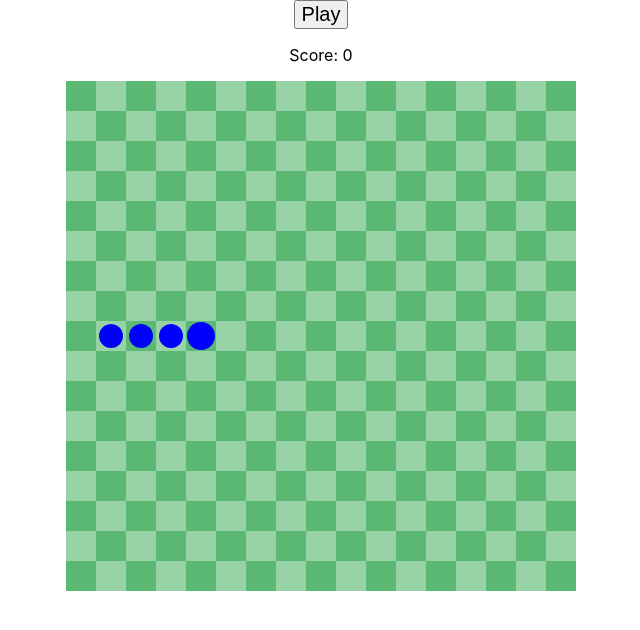
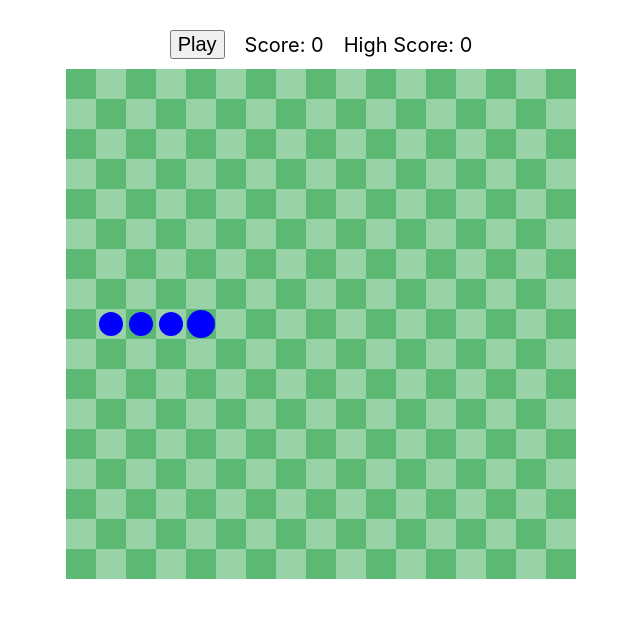
Before and after one commit to KateHoward10/snake, a React (Create React App) app: page / in a window 1280 px wide. Shown: the top 630 px of the page, without its empty margins (319-959 px from the left). Built offline with nearby package versions, Linux system fonts and the light colour scheme.

Commit message:
End game if you bump into yourself

```diff
--- a/src/App.css
+++ b/src/App.css
@@ -3,9 +3,18 @@
   display: flex;
   flex-direction: column;
   align-items: center;
-  justify-content: center;
+  padding: 20px;
 }
 
-button {
+.controls {
+  display: flex;
+  flex-direction: row;
+  align-items: center;
+  justify-content: space-between;
+}
+
+button,
+p {
   font-size: 20px;
+  margin: 10px;
 }
--- a/src/App.js
+++ b/src/App.js
@@ -9,6 +9,7 @@ function App() {
   const [interval, setInterval] = useState(null);
   const [foodPosition, setFoodPosition] = useState(null);
   const [score, setScore] = useState(0);
+  const [highScore, setHighScore] = useState(0);
 
   function startGame() {
     setFoodPosition(getFoodPosition());
@@ -46,17 +47,30 @@ function App() {
   }, interval);
 
   useEffect(() => {
+    // If you eat the food
     if (snake[snake.length - 1] === foodPosition) {
       setSnake([snake[0] - (snake[1] - snake[0] * -1), ...snake]);
       setFoodPosition(getFoodPosition());
-      setScore(score + 100);
+      setScore(score + 10);
+      setInterval(interval * 0.98);
+      // If you bump into yourself
+    } else if (snake.slice(0, snake.length - 1).includes(snake[snake.length - 1])) {
+      setSnake([137, 138, 139, 140]);
+      setDirection('ArrowRight');
+      setInterval(null);
+      setFoodPosition(null);
+      setHighScore(score);
+      setScore(0);
     }
-  }, [snake, foodPosition, setFoodPosition, getFoodPosition, setSnake, score, setScore]);
+  }, [snake, foodPosition, setFoodPosition, getFoodPosition, setSnake, score, setScore, interval, setInterval]);
 
   return (
     <div className="App" role="button" tabIndex="0" onKeyDown={turn}>
-      <button onClick={startGame}>Play</button>
-      <p>Score: {score}</p>
+      <div className="controls">
+        <button onClick={startGame}>Play</button>
+        <p>Score: {score}</p>
+        <p>High Score: {highScore}</p>
+      </div>
       <Grid snake={snake} foodPosition={foodPosition} />
     </div>
   );
```
